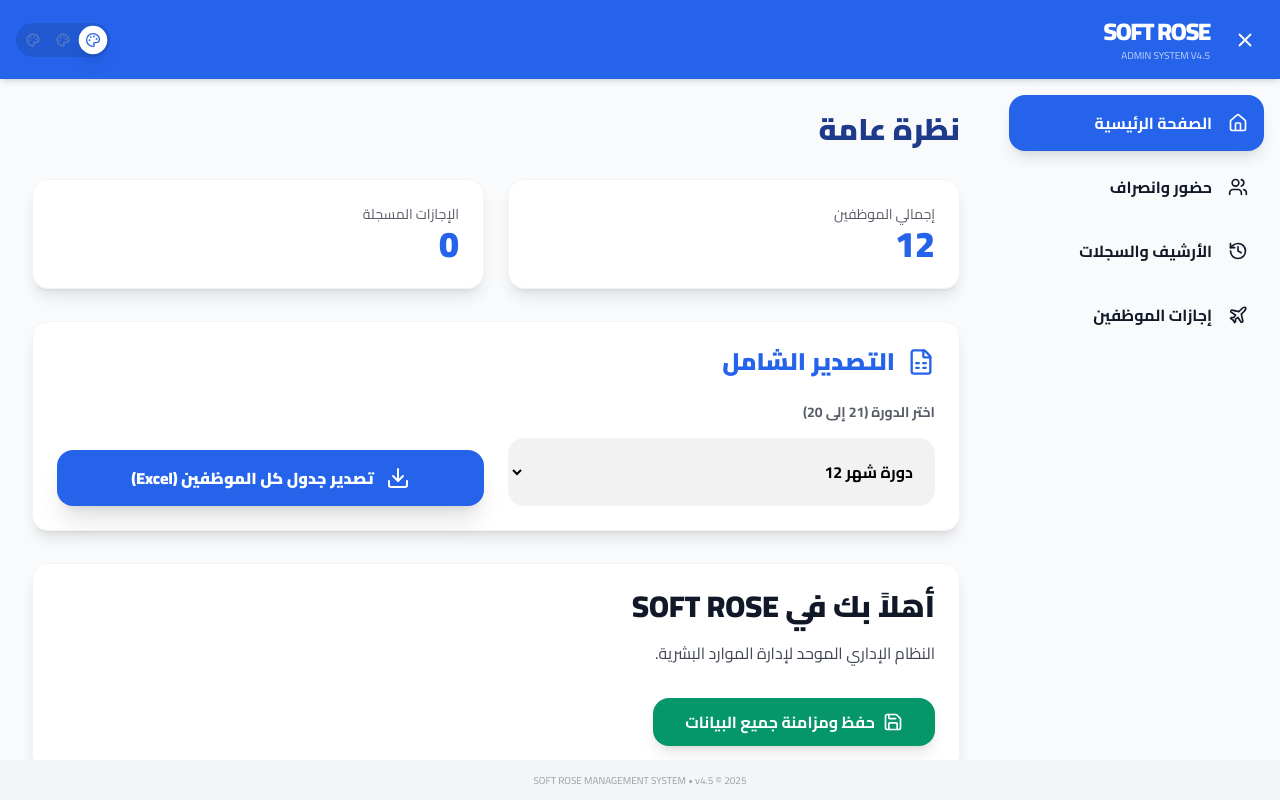
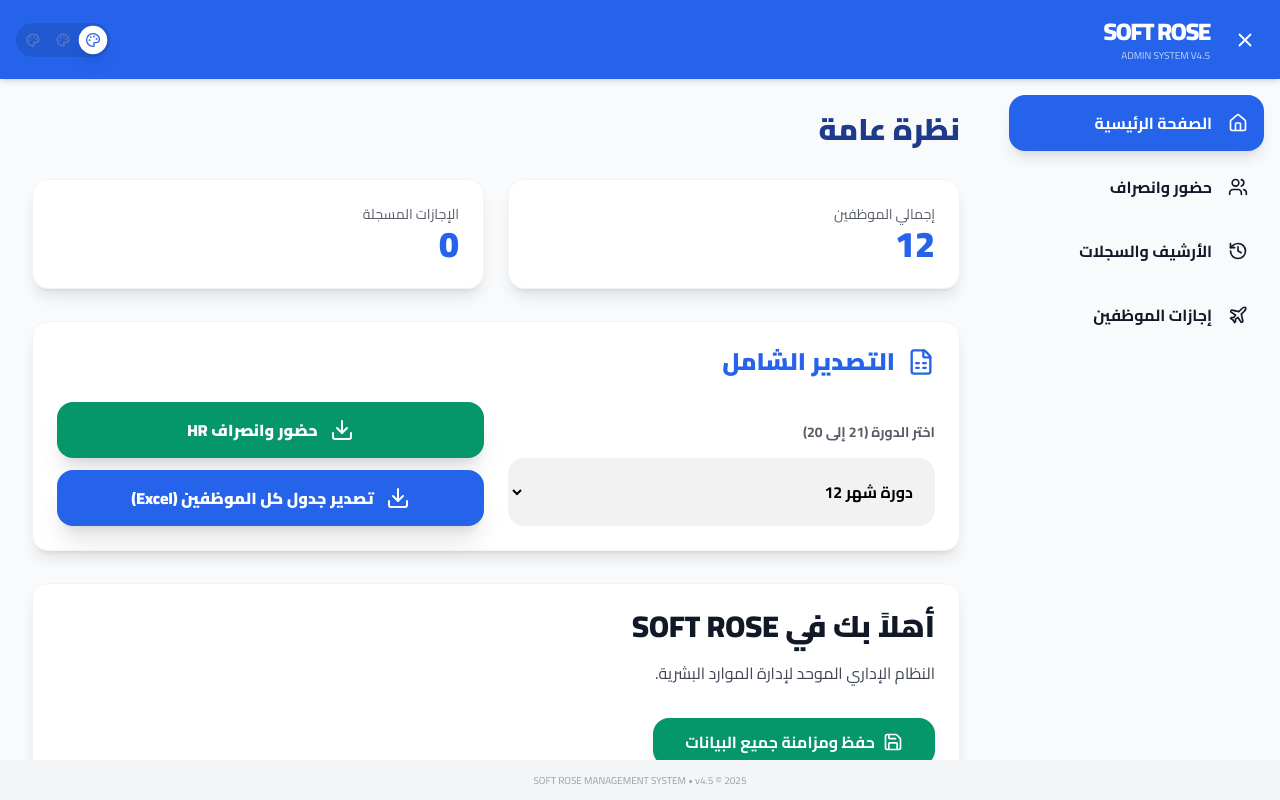
Before and after one commit to amirkokoaa-byte/hedor-wa-enseraf, a React (Vite) app: page / in a window 1280 px wide. Built offline with nearby package versions, Linux system fonts and the light colour scheme.

Commit message:
feat(export): Add Excel export functionality
Implements an Excel export feature for employee attendance records. This allows users to generate and download attendance reports in XLSX format, including RTL view and custom cell styling for improved readability.

```diff
--- a/App.tsx
+++ b/App.tsx
@@ -125,6 +125,63 @@
     setCurrentTable([]);
     handleSaveAll();
     alert('تم ترحيل بيانات الموظف للأرشيف بنجاح');
+  };
+
+  const exportHRExcel = () => {
+    if (employees.length === 0) return alert('لا يوجد موظفين');
+
+    const wb = XLSX.utils.book_new();
+
+    employees.forEach(emp => {
+      // 1. Generate the attendance table for this employee
+      const records = generateAttendanceCycle(selectedMonth, selectedYear, emp.id, emp.name, vacations, emp.role);
+
+      // 2. Prepare the data (Header row first)
+      const dataRows = records.map(r => [
+        r.day,
+        r.date,
+        r.checkIn,
+        r.checkOut,
+        r.notes || ''
+      ]);
+      const wsData = [['اليوم', 'التاريخ', 'الحضور', 'الانصراف', 'الملاحظات'], ...dataRows];
+
+      // 3. Create the worksheet
+      const ws = XLSX.utils.aoa_to_sheet(wsData);
+
+      // 4. Set RTL view
+      ws['!views'] = [{ rightToLeft: true }];
+
+      // 5. Apply styling to ALL cells
+      const range = XLSX.utils.decode_range(ws['!ref'] || "A1:E1");
+      for (let R = 0; R <= range.e.r; ++R) {
+        for (let C = 0; C <= range.e.c; ++C) {
+          const cellAddress = XLSX.utils.encode_cell({ c: C, r: R });
+          if (!ws[cellAddress]) continue;
+
+          ws[cellAddress].s = {
+            font: { name: "Arial", bold: true },
+            alignment: { horizontal: "center", vertical: "center" },
+            border: {
+              top: { style: "thin", color: { auto: 1 } },
+              bottom: { style: "thin", color: { auto: 1 } },
+              left: { style: "thin", color: { auto: 1 } },
+              right: { style: "thin", color: { auto: 1 } }
+            }
+          };
+        }
+      }
+
+      // 6. Set column widths
+      ws['!cols'] = [{ wch: 15 }, { wch: 15 }, { wch: 15 }, { wch: 15 }, { wch: 20 }];
+
+      // 7. Append sheet to workbook (sheet name max 31 chars, clean up if needed but names are usually short)
+      const sheetName = String(emp.name).substring(0, 31);
+      XLSX.utils.book_append_sheet(wb, ws, sheetName);
+    });
+
+    // 8. Write file
+    XLSX.writeFile(wb, `HR_Attendance_Report_${selectedMonth}_${selectedYear}.xlsx`);
   };
 
   const exportAllEmployeesExcel = () => {
@@ -379,9 +436,14 @@
                         {Array.from({length: 12}, (_, i) => i + 1).map(m => <option key={m} value={m}>دورة شهر {m}</option>)}
                       </select>
                     </div>
-                    <button onClick={exportAllEmployeesExcel} className="bg-blue-600 text-white p-4 rounded-2xl font-black shadow-xl hover:bg-blue-700 active:scale-95 transition-all flex items-center justify-center gap-3">
-                      <Download size={24}/> تصدير جدول كل الموظفين (Excel)
-                    </button>
+                    <div className="flex flex-col gap-3">
+                      <button onClick={exportHRExcel} className="bg-emerald-600 text-white p-4 rounded-2xl font-black shadow-xl hover:bg-emerald-700 active:scale-95 transition-all flex items-center justify-center gap-3">
+                        <Download size={24}/> حضور وانصراف HR
+                      </button>
+                      <button onClick={exportAllEmployeesExcel} className="bg-blue-600 text-white p-4 rounded-2xl font-black shadow-xl hover:bg-blue-700 active:scale-95 transition-all flex items-center justify-center gap-3">
+                        <Download size={24}/> تصدير جدول كل الموظفين (Excel)
+                      </button>
+                    </div>
                   </div>
                </div>
 
```
